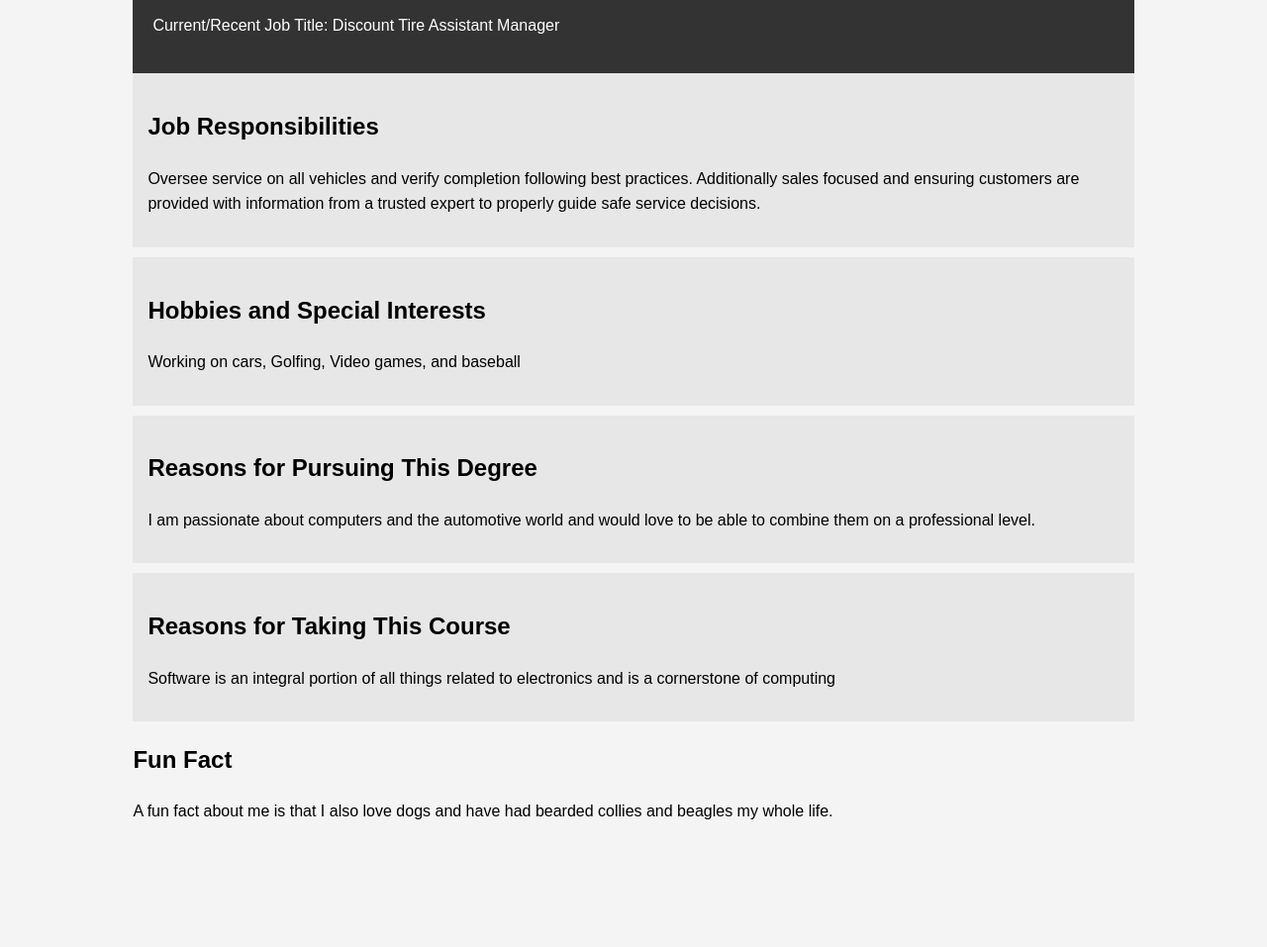
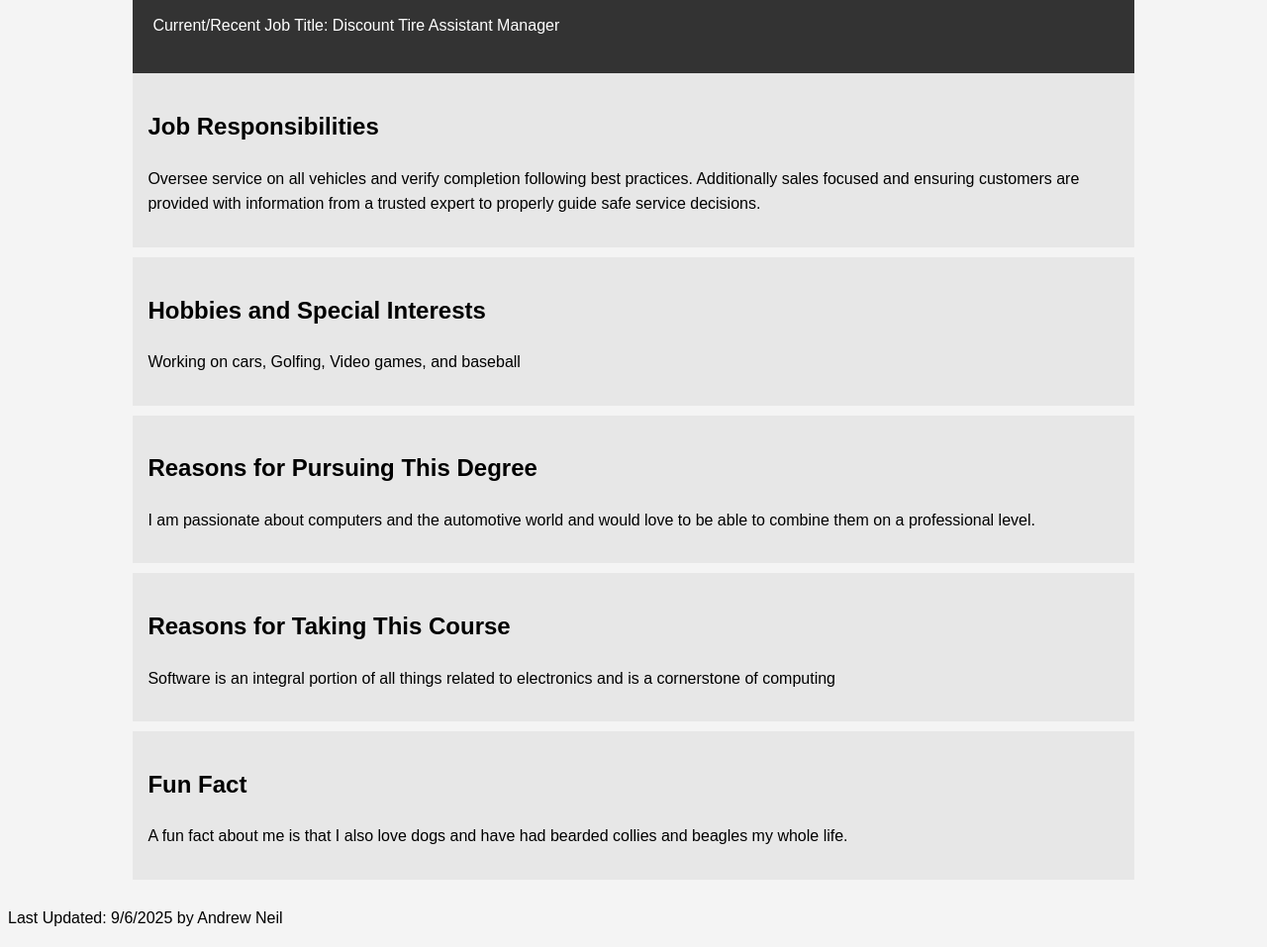
Before and after one commit to AndJNeil/ReadMe, a plain HTML site: page index.html in a window 1280 px wide. Shown: the part 124-1081 px from the top of the page at 99% size. Before the commit the page ends 981 px from the top, so only its background shows below. Drawn offline with Linux system fonts and the light colour scheme.

Commit message:
update footer and style

```diff
--- a/index.html
+++ b/index.html
@@ -21,7 +21,7 @@
         .main-info h1 {
             margin: 0;
         }
-        .hobbies, .career, .course {
+        .hobbies, .career, .course, .fun-fact {
             background: #e7e7e7;
             padding: 15px;
             margin-bottom: 10px;
@@ -62,4 +62,7 @@
         </section>
     </div>
 </body>
+<footer>
+	<p>Last Updated: 9/6/2025 by Andrew Neil</p>
+</footer>
 </html>
```
